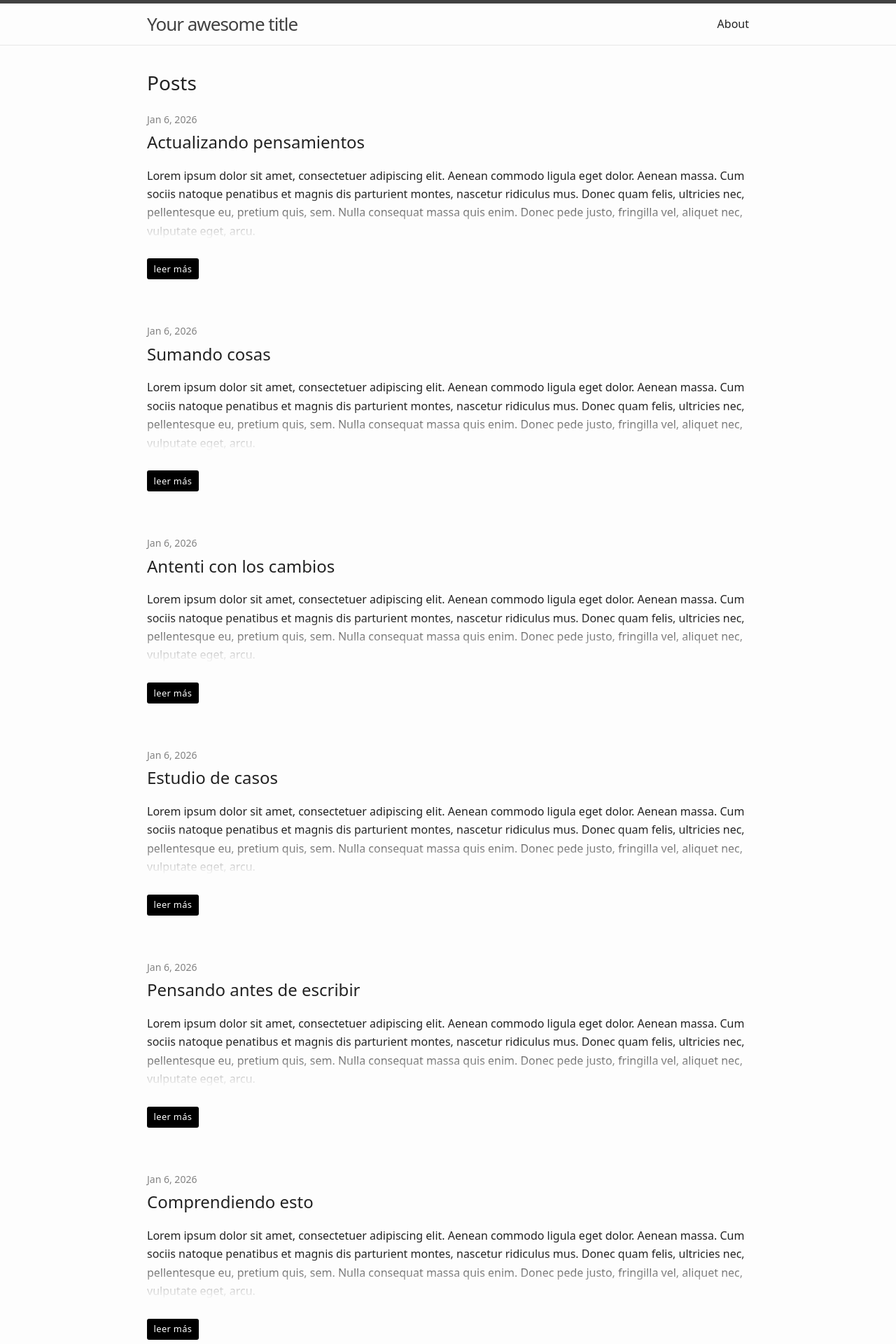
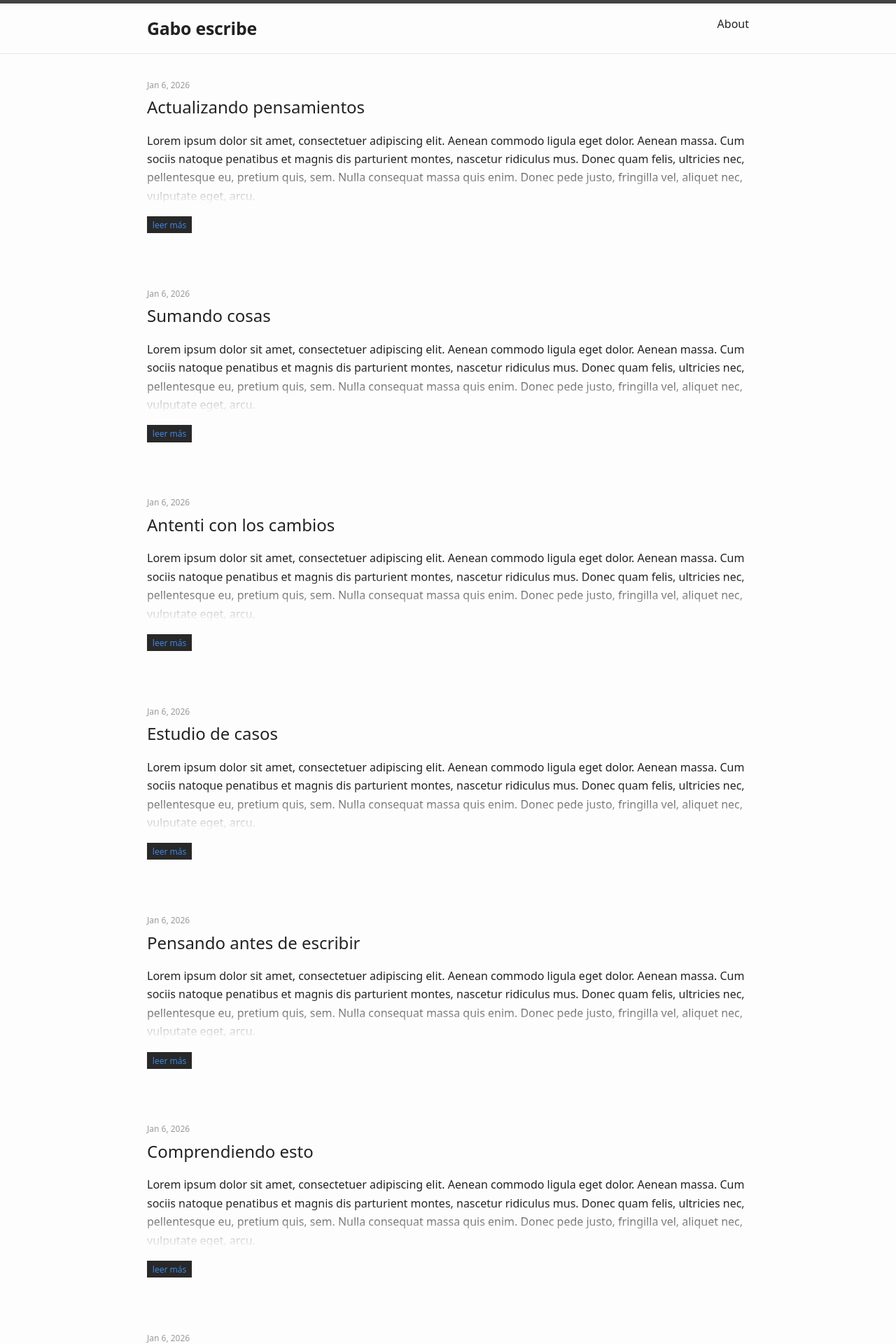
Before and after one commit to gsplay/blog, a Jekyll site: the page built from index.markdown, in a window 1280 px wide. Shown: the top 1920 px of the page at 70% size. Built offline with Jekyll 4.4.1, drawn with Linux system fonts in a browser that asks for light colours; some of the changed text lies outside the part shown.

Commit message:
ajustes esteticos: header, home y footer

```diff
--- a/_config.yml
+++ b/_config.yml
@@ -18,16 +18,16 @@
 # You can create any custom variable you would like, and they will be accessible
 # in the templates via {{ site.myvariable }}.
 
-title: Your awesome title
-email: your-email@example.com
+title: Gabo escribe
+#email: your-email@example.com
 description: >- # this means to ignore newlines until "baseurl:"
   Write an awesome description for your new site here. You can edit this
   line in _config.yml. It will appear in your document head meta (for
   Google search results) and in your feed.xml site description.
 baseurl: "" # the subpath of your site, e.g. /blog
 url: "" # the base hostname & protocol for your site, e.g. http://example.com
-twitter_username: jekyllrb
-github_username:  jekyll
+#twitter_username: jekyllrb
+#github_username:  jekyll
 
 # Build settings
 theme: minima
--- a/_includes/footer.html
+++ b/_includes/footer.html
@@ -1,35 +1,7 @@
-<footer class="site-footer h-card">
-  <data class="u-url" href="{{ "/" | relative_url }}"></data>
-
-  <div class="wrapper">
-
-    <h2 class="footer-heading">{{ site.title | escape }}</h2>
-
-    <div class="footer-col-wrapper">
-      <div class="footer-col footer-col-1">
-        <ul class="contact-list">
-          <li class="p-name">
-            {%- if site.author -%}
-              {{ site.author | escape }}
-            {%- else -%}
-              {{ site.title | escape }}
-            {%- endif -%}
-            </li>
-            {%- if site.email -%}
-            <li><a class="u-email" href="mailto:{{ site.email }}">{{ site.email }}</a></li>
-            {%- endif -%}
-        </ul>
-      </div>
-
-      <div class="footer-col footer-col-2">
-        {%- include social.html -%}
-      </div>
-
-      <div class="footer-col footer-col-3">
-        <p>{{- site.description | escape -}}</p>
-      </div>
-    </div>
-
+<footer class="site-footer">
+  <div class="wrapper" style="text-align: center;">
+    <p style="margin: 0;">
+      Hecho con ❤️ en 🇦🇷
+    </p>
   </div>
-
 </footer>
--- a/_layouts/home.html
+++ b/_layouts/home.html
@@ -10,7 +10,6 @@
   {{ content }}
 
   {%- if site.posts.size > 0 -%}
-    <h2 class="post-list-heading">{{ page.list_title | default: "Posts" }}</h2>
     <ul class="post-list">
       {%- for post in site.posts -%}
       <li>
@@ -33,7 +32,6 @@
       {%- endfor -%}
     </ul>
 
-    <p class="rss-subscribe">subscribe <a href="{{ "/feed.xml" | relative_url }}">via RSS</a></p>
   {%- endif -%}
 
 </div>
--- a/_sass/minima/_layout.scss
+++ b/_sass/minima/_layout.scss
@@ -10,19 +10,20 @@
   position: relative;
 }
 
-.site-title {
-  @include relative-font-size(1.625);
-  font-weight: 300;
-  line-height: $base-line-height * $base-font-size * 2.25;
-  letter-spacing: -1px;
-  margin-bottom: 0;
+.site-title,
+.site-title:visited,
+.site-title:hover,
+.site-title:active {
+  @include relative-font-size(1.55);
+  font-weight: 600;
+  line-height: 1.3;
+  letter-spacing: -0.2px;
+  margin: 1.2rem 0;
   float: left;
+  color: $text-color;
+  text-decoration: none;
+}
 
-  &,
-  &:visited {
-    color: $grey-color-dark;
-  }
-}
 
 .site-nav {
   float: right;
@@ -199,9 +200,11 @@
 
 
 .post-meta {
-  font-size: $small-font-size;
-  color: $grey-color;
+  font-size: 0.75rem;
+  color: #999;
+  margin-bottom: 0.2rem;
 }
+
 
 .post-link,
 .post-link:visited {
@@ -264,9 +267,10 @@
   }
 }
 
-.post-list li {
-  position: relative;
+.post-list > li {
+  margin-bottom: $spacing-unit * 2.4;
 }
+
 
 .post-list li p {
   max-height: 6.5em; /* ~4 líneas */
@@ -289,21 +293,17 @@
 }
 
 .read-more {
-  display: inline-block;
-  margin-top: 0.8rem;
-  padding: 0.35em 0.75em;
-  font-size: 0.8rem;
-  background-color: #000;
-  color: #fff;
-  text-decoration: none;
-  border-radius: 3px;
-  letter-spacing: 0.03em;
+  background-color: #111;
+  font-size: 0.75rem;
+  padding: 0.3em 0.65em;
+  opacity: 0.9;
 }
+
+.read-more:hover {
+  opacity: 1;
+}
+
 
 .read-more:visited {
   color: #fff;
 }
-
-.read-more:hover {
-  background-color: #222;
-}
```
